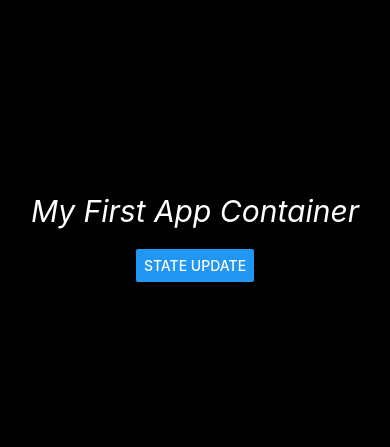
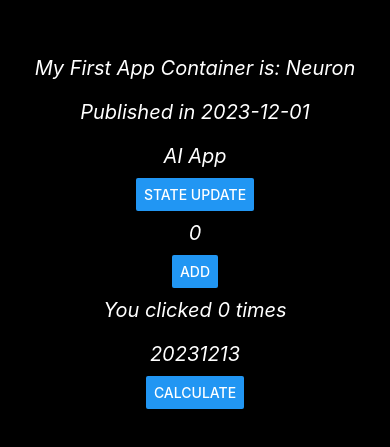
Before and after one commit to udara-nz/first_project, a React Native app: screen / in a window 390 px wide. Shown: the part 195-642 px from the top of the page. Built offline with nearby package versions, Linux system fonts and the light colour scheme.

Commit message:
useState hook

```diff
--- a/App.tsx
+++ b/App.tsx
@@ -1,13 +1,40 @@
-import {Button, Linking, StyleSheet, Text, View} from 'react-native';
-import React from 'react';
+import {Button, StyleSheet, Text, View} from 'react-native';
+import React, {useState} from 'react';
 
 const App = () => {
+  const [name, setName] = useState('My First App Container is: Neuron');
+  const [date, setDate] = useState('Published in 2023-12-01');
+  const [current, setCurrent] = useState(true);
+  const [number, setNumber] = useState(0);
+  const [age, setAge] = useState(20231213);
+
+  const onClickHandler = () => {
+    setName('The second app will be continued...');
+    setDate('Approximately 2024-02-10');
+    setCurrent(false);
+  };
+
+  const onClicHandler = () => {
+    setNumber(number + 1);
+  };
+
+  const onCal = () => {
+    setAge(age - 19930819);
+  };
+
   return (
     <View style={styles.Container}>
-      <Text style={styles.TextContainer}>My First App Container</Text>
-      <Button
-        title="State Update"
-        onPress={() => Linking.openURL('https://www.youtube.com/')}></Button>
+      <Text style={styles.TextContainer}>{name}</Text>
+      <Text style={styles.TextContainer}>{date}</Text>
+      <Text style={styles.TextContainer}>
+        {current ? 'AI App' : 'Suggest the name'}
+      </Text>
+      <Button title="State Update" onPress={onClickHandler}></Button>
+      <Text style={styles.TextContainer}>{number * 5}</Text>
+      <Button title="ADD" onPress={onClicHandler}></Button>
+      <Text style={styles.TextContainer}>You clicked {number} times</Text>
+      <Text style={styles.TextContainer}>{age}</Text>
+      <Button title="Calculate" onPress={onCal}></Button>
     </View>
   );
 };
@@ -20,9 +47,9 @@ const styles = StyleSheet.create({
     justifyContent: 'center',
   },
   TextContainer: {
-    margin: 20,
+    margin: 10,
     color: '#fff',
-    fontSize: 30,
+    fontSize: 20,
     fontStyle: 'italic',
   },
 });
```
